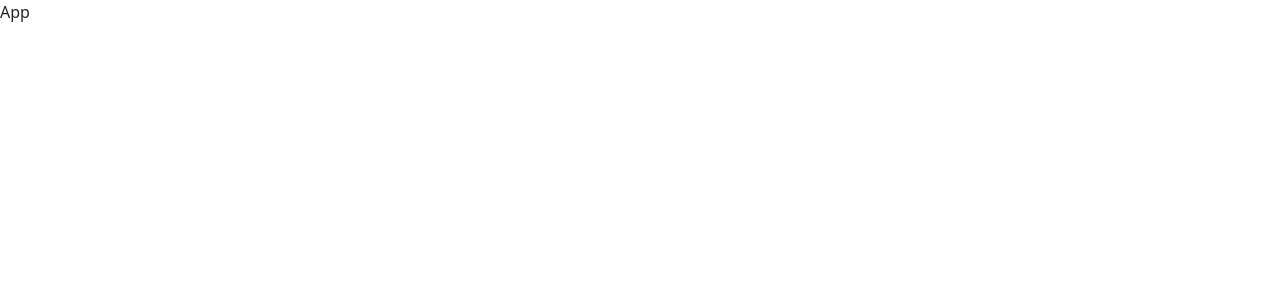
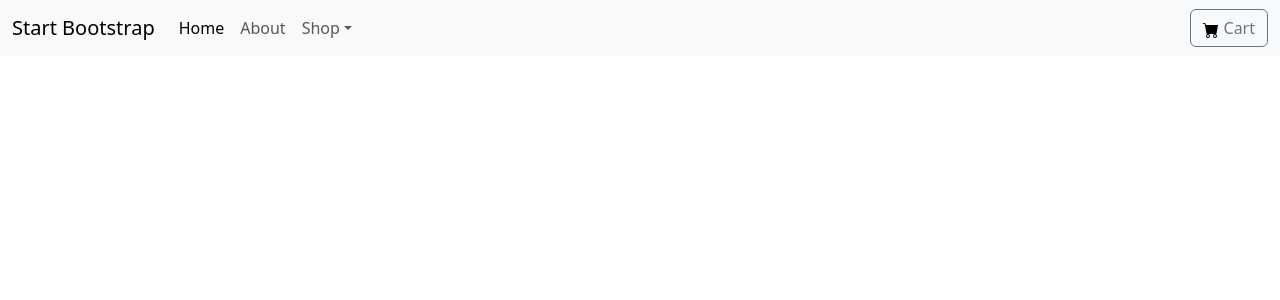
Before and after one commit to EclipticCode/Shopping-Cart-Task, a React (Vite) app: page / in a window 1280 px wide. Shown: the top 300 px of the page. Built offline with nearby package versions, Linux system fonts and the light colour scheme.

Commit message:
added Navbar component

```diff
--- a/src/App.jsx
+++ b/src/App.jsx
@@ -1,8 +1,11 @@
 import React from 'react'
+import Navbar from './components/Navbar'
 
 const App = () => {
   return (
-    <div>App</div>
+    <div>
+      <Navbar/>
+    </div>
   )
 }
 
--- /dev/null
+++ b/src/components/Navbar.jsx
@@ -0,0 +1,43 @@
+import React from 'react'
+
+const Navbar = () => {
+  return (
+    <div>
+         <nav className="navbar navbar-expand-lg bg-body-tertiary">
+  <div className="container-fluid">
+    <a className="navbar-brand" href="#">Start Bootstrap</a>
+    <button className="navbar-toggler" type="button" data-bs-toggle="collapse" data-bs-target="#navbarSupportedContent" aria-controls="navbarSupportedContent" aria-expanded="false" aria-label="Toggle navigation">
+      <span className="navbar-toggler-icon"></span>
+    </button>
+    <div className="collapse navbar-collapse" id="navbarSupportedContent">
+      <ul className="navbar-nav me-auto mb-2 mb-lg-0">
+        <li className="nav-item">
+          <a className="nav-link active" aria-current="page" href="#">Home</a>
+        </li>
+        <li className="nav-item">
+          <a className="nav-link" href="#">About</a>
+        </li>
+        <li className="nav-item dropdown">
+          <a className="nav-link dropdown-toggle" href="#" role="button" data-bs-toggle="dropdown" aria-expanded="false">
+            Shop
+          </a>
+          <ul className="dropdown-menu">
+            <li><a className="dropdown-item" href="#">All Products</a></li>
+            <li><hr className="dropdown-divider"/></li>
+            <li><a className="dropdown-item" href="#">Popular Items</a></li>
+            <li><a className="dropdown-item" href="#">New Arrivals</a></li>
+          </ul>
+        </li>
+
+      </ul>
+      <form className="d-flex" role="search">
+        <button className="btn btn-outline-secondary" type="submit"> <img src="../src/assets/cart-fill.svg"/> Cart</button>
+      </form>
+    </div>
+  </div>
+</nav>
+    </div>
+  )
+}
+
+export default Navbar
```
Also changed, not shown: src/assets/cart-fill.svg (added).
